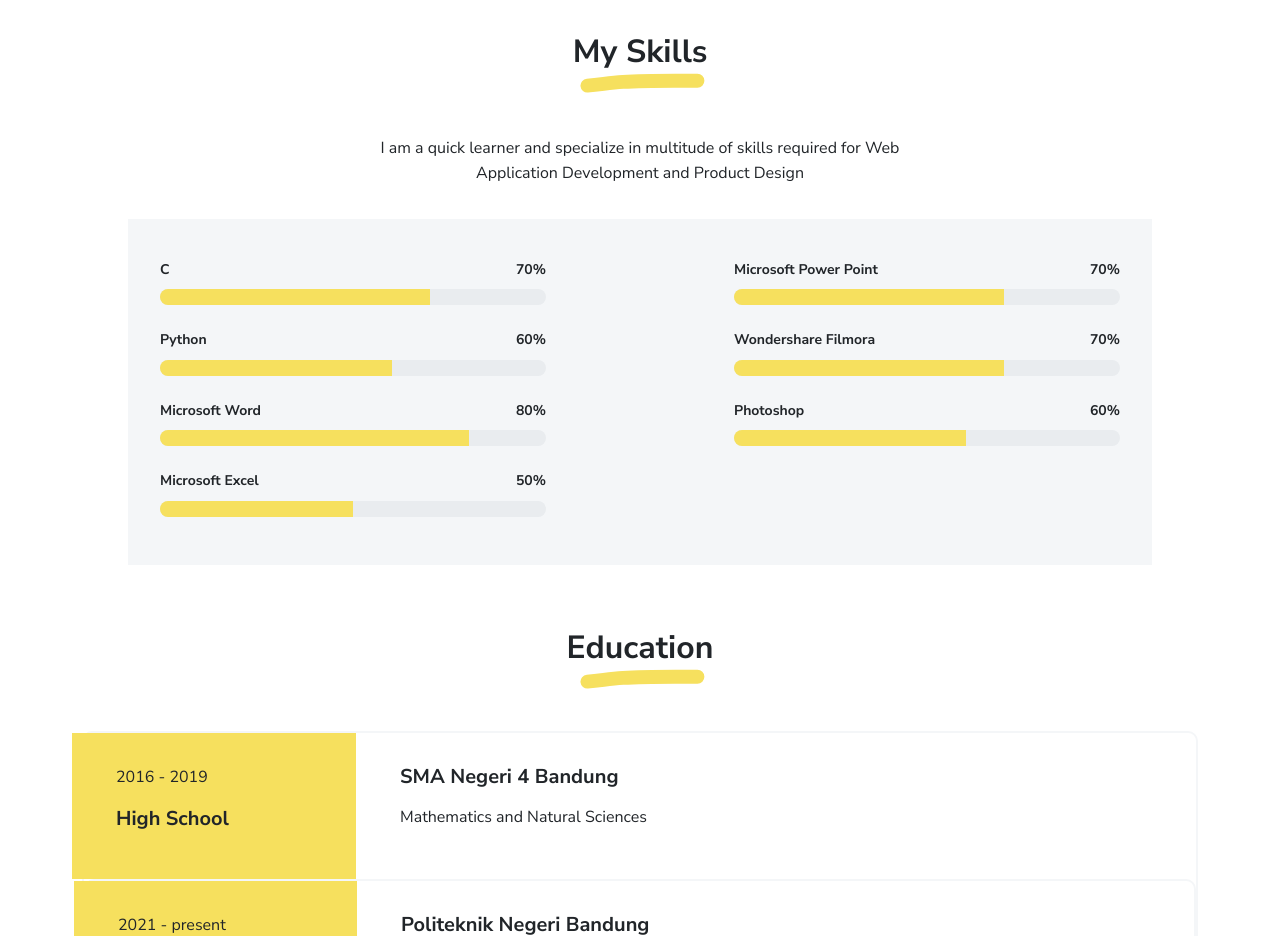
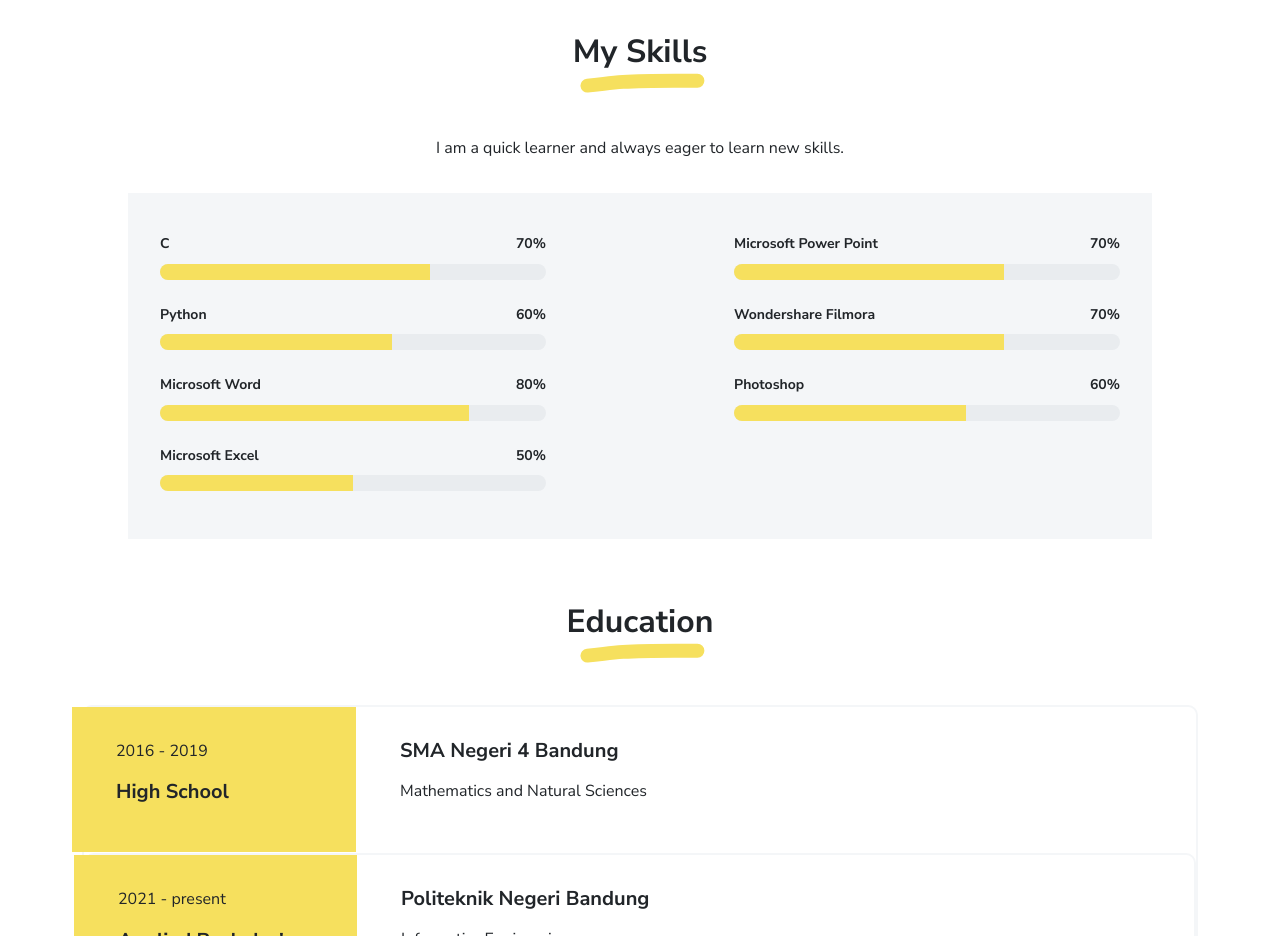
Before and after one commit to deo23/blog, a plain HTML site: page index.html in a window 1280 px wide. Shown: the part 1780-2716 px from the top of the page. Drawn offline with Linux system fonts and the light colour scheme.

Commit message:
Revise skills section

```diff
--- a/index.html
+++ b/index.html
@@ -154,7 +154,7 @@
       <h2 class="marker marker-center">My Skills</h2>
     </div>
     <div class="text-center">
-      <p class="mx-auto mb-3" style="max-width:600px">I am a quick learner and specialize in multitude of skills required for Web Application Development and Product Design</p>
+      <p class="mx-auto mb-3" style="max-width:600px">I am a quick learner and always eager to learn new skills.</p>
     </div>
     <div class="bg-light p-3">
       <div class="row">
```
